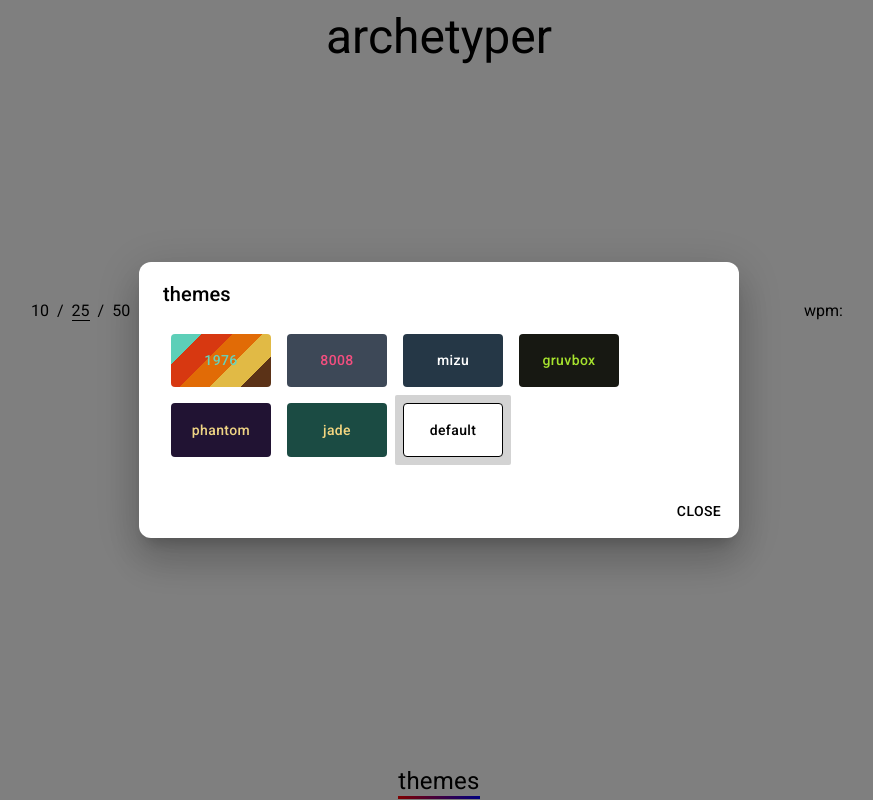
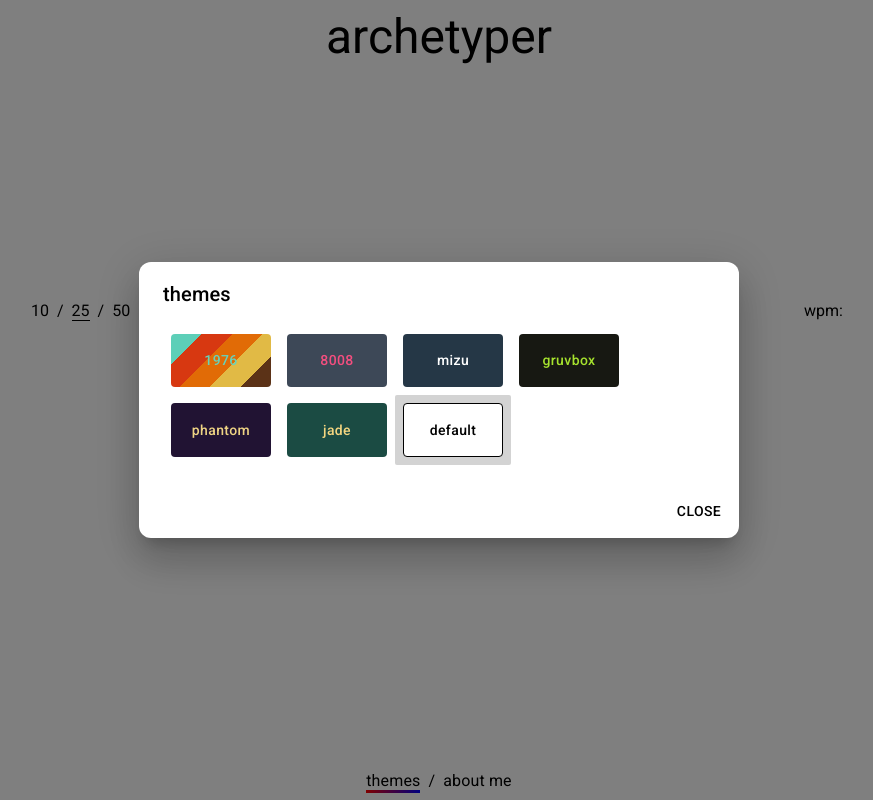
Before and after one commit to nkuek/archetyper, a React (Create React App) app: page / in a window 1280 px wide. Both pictures are taken after a click on the element "themes". Shown: the whole page, without its empty margins (201-1074 px from the left). Built offline with nearby package versions, Linux system fonts and the light colour scheme.

Commit message:
added about me dialog, created general dialog component

```diff
--- a/src/app/App.tsx
+++ b/src/app/App.tsx
@@ -1,4 +1,4 @@
-import { useContext, useEffect, useState } from 'react';
+import { useCallback, useContext, useEffect, useState } from 'react';
 import WordBox from '../components/WordBox';
 import Box from '@mui/material/Box';
 import WordOptions from '../components/WordOptions';
@@ -6,19 +6,23 @@ import { WordContext, ThemeContext } from 'providers';
 import Stats from 'components/Stats';
 import { Container, Typography } from '@mui/material';
 import Themes from 'components/Themes';
+import { TReactSetState } from 'providers/general/types';
+import AboutMe from 'components/AboutMe';
 
 const App = () => {
   const { wpmData, wordCount, setFocused, textFieldRef } =
     useContext(WordContext);
   const { theme } = useContext(ThemeContext);
 
-  const [dialogOpen, setDialogOpen] = useState(false);
+  const [themeDialogOpen, setThemeDialogOpen] = useState(false);
+  const [aboutMeOpen, setAboutMeOpen] = useState(false);
 
   const closeDialog = (
-    e: React.MouseEvent<HTMLDivElement | HTMLButtonElement>
+    e: React.MouseEvent<HTMLDivElement | HTMLButtonElement>,
+    setDialog: TReactSetState<boolean>
   ) => {
     e.stopPropagation();
-    setDialogOpen(false);
+    setDialog(false);
     if (textFieldRef.current) {
       setFocused(true);
       setTimeout(() => textFieldRef.current!.focus(), 1);
@@ -34,6 +38,22 @@ const App = () => {
     document.addEventListener('keydown', handleEscape);
     return () => document.removeEventListener('keydown', handleEscape);
   }, []);
+
+  const gradientUnderline = useCallback(
+    (dialogOpen) => ({
+      backgroundImage: `linear-gradient(90deg, ${
+        (theme.gradientUnderline && theme.gradientUnderline[0]) || 'red'
+      }, ${(theme.gradientUnderline && theme.gradientUnderline[1]) || 'blue'})`,
+      backgroundSize: `${dialogOpen ? 100 : 0}% 3px`,
+      backgroundPosition: 'left bottom',
+      backgroundRepeat: 'no-repeat',
+      transition: 'background-size 300ms ease-in-out',
+      '&:hover': {
+        backgroundSize: '100% 3px',
+      },
+    }),
+    [theme]
+  );
 
   return (
     <div
@@ -92,32 +112,33 @@ const App = () => {
           justifyContent: 'center',
           alignItems: 'center',
           height: 40,
+          cursor: 'pointer',
+          fontSize: 'clamp(1rem, 5vw + .25rem, 1.5rem)',
+          color: theme.headings || theme.currentWord,
         }}
       >
         <Typography
-          onClick={() => setDialogOpen(true)}
-          sx={{
-            cursor: 'pointer',
-            backgroundImage: `linear-gradient(90deg, ${
-              (theme.gradientUnderline && theme.gradientUnderline[0]) || 'red'
-            }, ${
-              (theme.gradientUnderline && theme.gradientUnderline[1]) || 'blue'
-            })`,
-            backgroundSize: `${dialogOpen ? 100 : 0}% 3px`,
-            backgroundPosition: 'left bottom',
-            backgroundRepeat: 'no-repeat',
-            transition: 'background-size 300ms ease-in-out',
-            '&:hover': {
-              backgroundSize: '100% 3px',
-            },
-            fontSize: 'clamp(1rem, 5vw + .25rem, 1.5rem)',
-            color: theme.headings || theme.currentWord,
-          }}
+          onClick={() => setThemeDialogOpen(true)}
+          sx={gradientUnderline(themeDialogOpen)}
         >
           themes
         </Typography>
+        <Typography sx={{ margin: '0 .5em' }}>/</Typography>
+        <Typography
+          onClick={() => setAboutMeOpen(true)}
+          sx={gradientUnderline(aboutMeOpen)}
+        >
+          about me
+        </Typography>
       </Container>
-      <Themes open={dialogOpen} onClose={closeDialog} />
+      <Themes
+        open={themeDialogOpen}
+        onClose={(e) => closeDialog(e, setThemeDialogOpen)}
+      />
+      <AboutMe
+        open={aboutMeOpen}
+        onClose={(e) => closeDialog(e, setAboutMeOpen)}
+      />
     </div>
   );
 };
--- /dev/null
+++ b/src/components/AboutMe/index.tsx
@@ -0,0 +1,53 @@
+import React, { FC, useContext } from 'react';
+import { IProps } from '../Themes/';
+import Dialog from 'components/Dialog';
+import { Button } from '@mui/material';
+import LinkedInIcon from '@mui/icons-material/LinkedIn';
+import FolderSharedIcon from '@mui/icons-material/FolderShared';
+import GitHubIcon from '@mui/icons-material/GitHub';
+import { ThemeContext } from 'providers';
+
+const aboutMeLinks = [
+  {
+    Icon: <LinkedInIcon fontSize="large" />,
+    link: 'https://www.linkedin.com/in/nick-kuek/',
+  },
+  { Icon: <GitHubIcon fontSize="large" />, link: 'https://github.com/nkuek' },
+  { Icon: <FolderSharedIcon fontSize="large" />, link: 'https://nkuek.dev/' },
+];
+
+const AboutMe: FC<IProps> = ({ open, onClose }) => {
+  const { theme } = useContext(ThemeContext);
+  return (
+    <Dialog open={open} onClose={onClose} title="about me">
+      {aboutMeLinks.map(({ link, Icon }) => (
+        <Button
+          sx={{
+            color: theme.headings,
+            padding: 0,
+          }}
+          key={link}
+        >
+          <a
+            style={{
+              fontSize: '2em',
+              display: 'flex',
+              justifyContent: 'center',
+              alignItems: 'center',
+              width: '100%',
+              height: '100%',
+              padding: '.5em',
+            }}
+            href={link}
+            target="_blank"
+            rel="noreferrer"
+          >
+            {Icon}
+          </a>
+        </Button>
+      ))}
+    </Dialog>
+  );
+};
+
+export default AboutMe;
--- /dev/null
+++ b/src/components/Dialog/index.tsx
@@ -0,0 +1,50 @@
+import {
+  Button,
+  Dialog as MUIDialog,
+  DialogActions,
+  DialogContent,
+  DialogTitle,
+} from '@mui/material';
+import { ThemeContext } from 'providers';
+import React, { FC, useContext } from 'react';
+
+interface IProps {
+  open: boolean;
+  onClose: (e: React.MouseEvent<HTMLDivElement | HTMLButtonElement>) => void;
+  title: string;
+}
+
+const Dialog: FC<IProps> = ({ open, onClose, title, children }) => {
+  const { theme } = useContext(ThemeContext);
+
+  return (
+    <MUIDialog
+      open={open}
+      onClose={onClose}
+      PaperProps={{
+        sx: {
+          backgroundColor: theme.pageBackground,
+          color: theme.headings,
+          borderRadius: 3,
+        },
+      }}
+    >
+      <DialogTitle>{title}</DialogTitle>
+      <DialogContent
+        sx={{
+          display: 'flex',
+          flexWrap: 'wrap',
+        }}
+      >
+        {children}
+      </DialogContent>
+      <DialogActions>
+        <Button sx={{ color: theme.headings }} onClick={onClose}>
+          Close
+        </Button>
+      </DialogActions>
+    </MUIDialog>
+  );
+};
+
+export default Dialog;
--- a/src/components/Themes/index.tsx
+++ b/src/components/Themes/index.tsx
@@ -1,39 +1,17 @@
 import React, { FC, useContext } from 'react';
-import {
-  Button,
-  Dialog,
-  DialogActions,
-  DialogContent,
-  DialogTitle,
-} from '@mui/material';
+import { Button } from '@mui/material';
 import { themeList, ThemeContext } from 'providers';
+import Dialog from 'components/Dialog';
 
-interface IProps {
+export interface IProps {
   open: boolean;
   onClose: (e: React.MouseEvent<HTMLDivElement | HTMLButtonElement>) => void;
 }
 
 const Themes: FC<IProps> = ({ open, onClose }) => {
-  const { theme, themeName, setThemeName } = useContext(ThemeContext);
+  const { themeName, setThemeName } = useContext(ThemeContext);
   return (
-    <Dialog
-      open={open}
-      onClose={onClose}
-      PaperProps={{
-        sx: {
-          backgroundColor: theme.pageBackground,
-          color: theme.headings,
-          borderRadius: 3,
-        },
-      }}
-    >
-      <DialogTitle>themes</DialogTitle>
-      <DialogContent
-        sx={{
-          display: 'flex',
-          flexWrap: 'wrap',
-        }}
-      >
+    <Dialog open={open} onClose={onClose} title="themes">
       {Object.keys(themeList).map((themeListItem) => {
         const theme = themeList[themeListItem];
         return (
@@ -74,17 +52,6 @@ const Themes: FC<IProps> = ({ open, onClose }) => {
           </div>
         );
       })}
-      </DialogContent>
-      <DialogActions>
-        <Button
-          sx={{ color: theme.headings }}
-          onClick={(e) => {
-            onClose(e);
-          }}
-        >
-          Close
-        </Button>
-      </DialogActions>
     </Dialog>
   );
 };
--- a/src/index.css
+++ b/src/index.css
@@ -8,3 +8,8 @@ code {
   font-family: source-code-pro, Menlo, Monaco, Consolas, 'Courier New',
     monospace;
 }
+
+a,
+a:visited {
+  color: inherit;
+}
```
Lines whose indentation alone changed are shown as unchanged.
